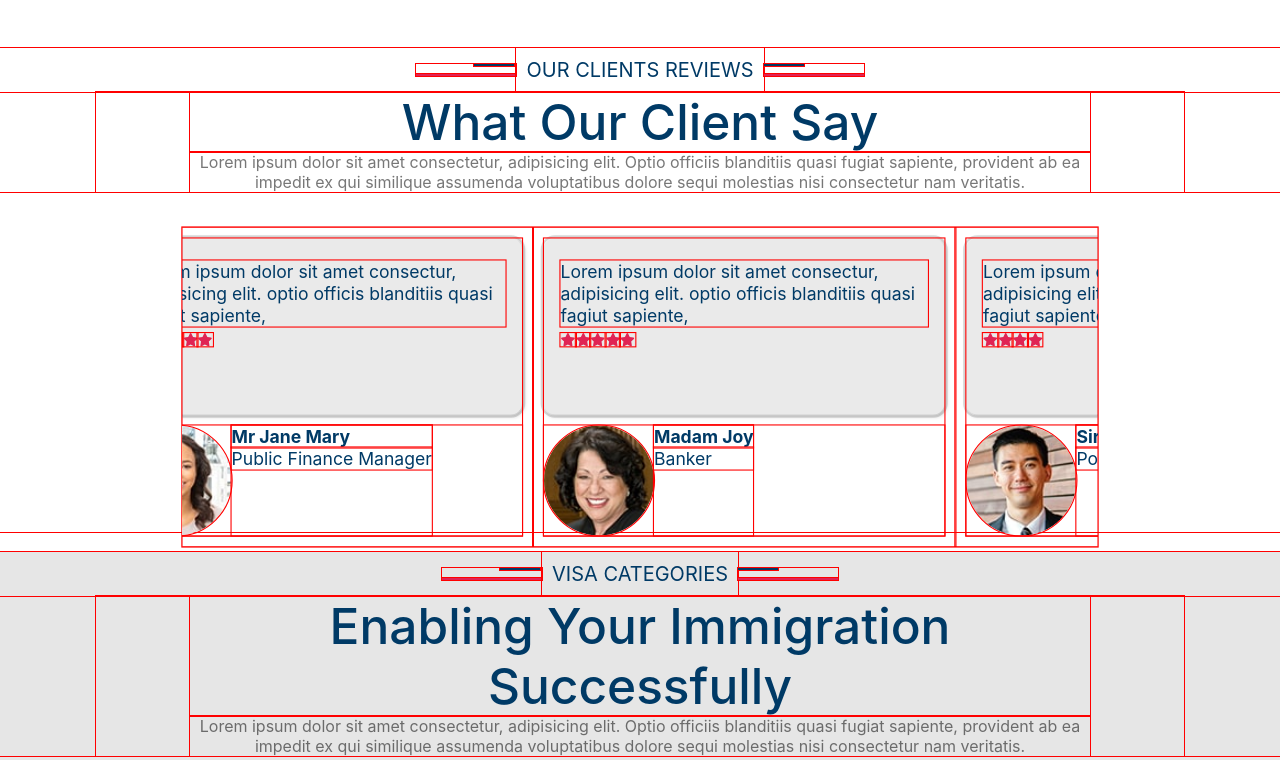
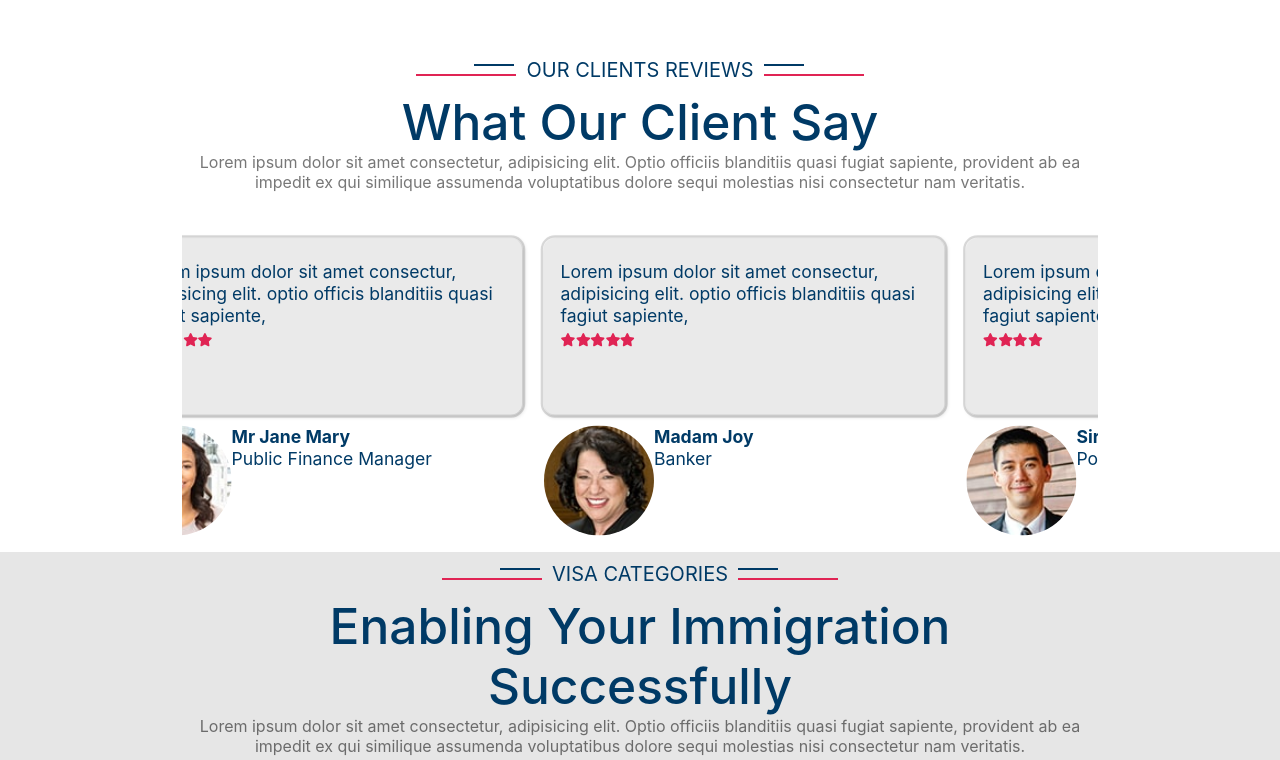
Before and after one commit to 1stkingsolomon1/Travisa, a React (Create React App) app in the folder website/: page / in a window 1280 px wide. Shown: the part 3926-4686 px from the top of the page. Built offline with nearby package versions, Linux system fonts and the light colour scheme.

Commit message:
nav width

```diff
--- a/website/src/css/Nav.css
+++ b/website/src/css/Nav.css
@@ -5,9 +5,7 @@
     box-sizing: border-box;
 }
 
-* {
-    outline: 1px solid red;
-}
+
 
 body {
     margin: 0;
@@ -37,7 +35,7 @@ body {
 
 .nav-bar {
     display: flex;
-    width: 90%;
+    width: 80%;
     height: 70px;
     margin: auto;
     border-bottom: 1px solid #c2c4c5;
```
